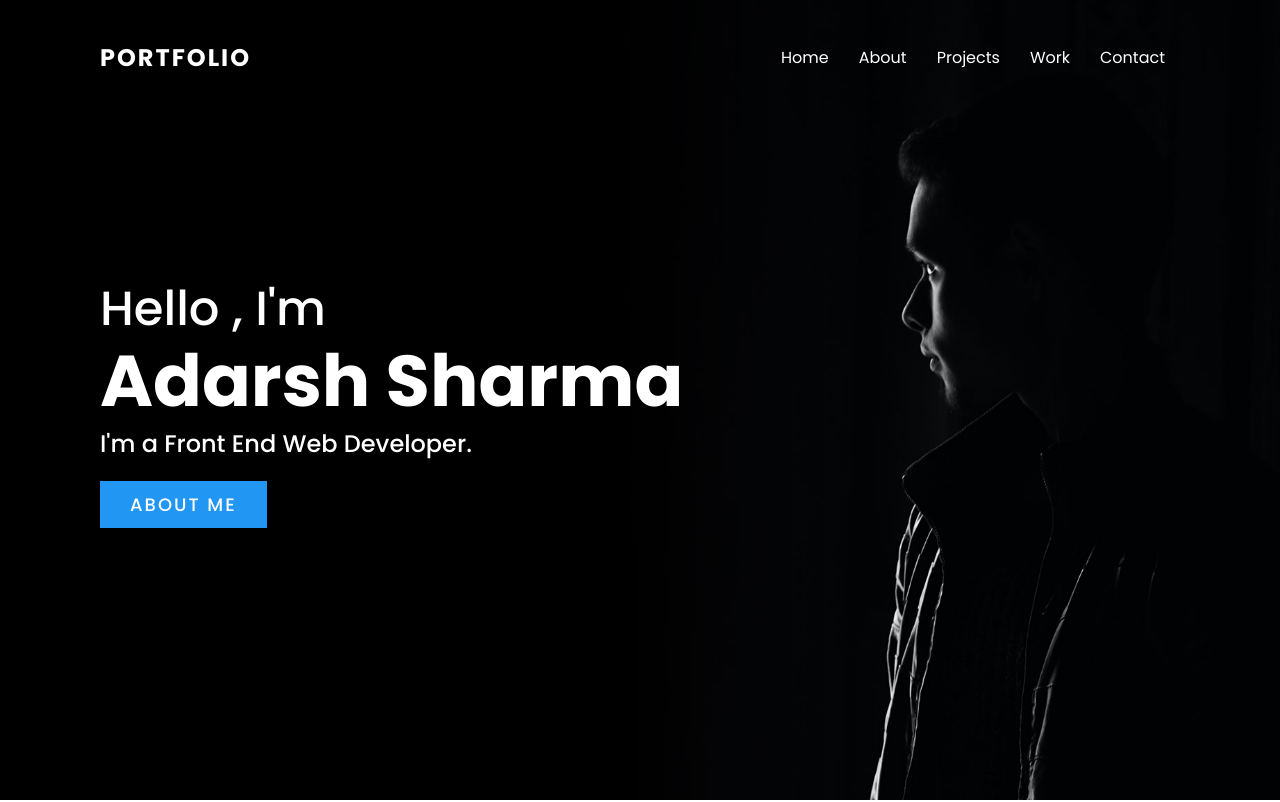
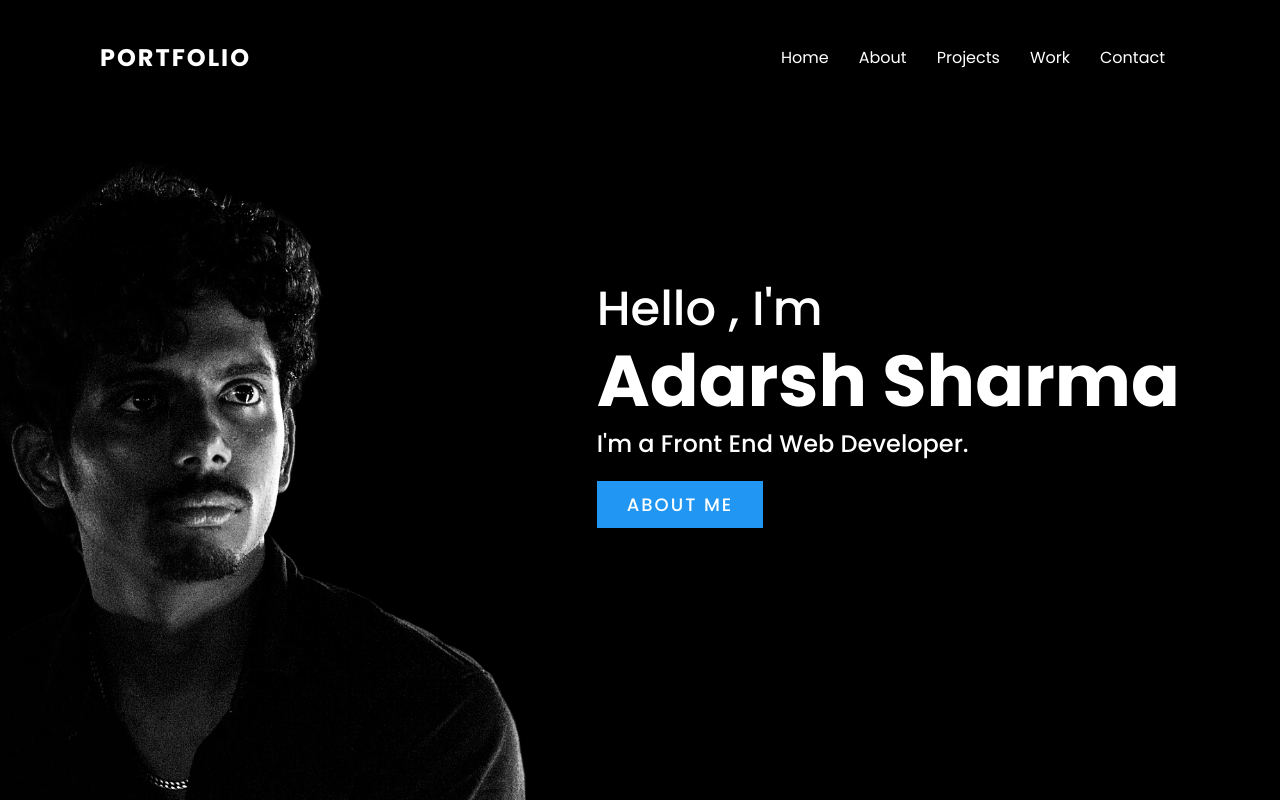
Before and after one commit to adarshsharma-18/Adarsh_Portfolio, a plain HTML site: page index.html in a window 1280 px wide. Shown: the top 802 px of the page. Drawn offline with Linux system fonts and the light colour scheme.

Commit message:
changed the basic

```diff
--- a/index.html
+++ b/index.html
@@ -179,7 +179,7 @@
           <div class="socialIcons">
               <a href="linkedin.com/in/adarsh-sharma18"><i class="fa-brands fa-linkedin"></i></a>
               <a href="https://www.instagram.com/iadarshhh__/"><i class="fa-brands fa-instagram"></i></a>
-              <a href="https://x.com/ShivashishTiw14"><i class="fa-brands fa-twitter"></i></a>
+              <a href="https://x.com/AdarshS02662798"><i class="fa-brands fa-twitter"></i></a>
               <a href="https://discord.com/users/583609739934564352"><i class="fa-brands fa-discord"></i></a>
               <a href="https://github.com/adarshsharma-18"><i class="fa-brands fa-github"></i></a>
           </div>
--- a/style.css
+++ b/style.css
@@ -9,11 +9,11 @@
 .banner{
     position: relative;
     min-height: 100vh;
-    background: url(images/banner.jpg);
+    background: url(images/banner.png);
     background-size: cover;
-    background-position: right;
+    background-position: left;
     display: flex;
-    justify-content: space-between;
+    justify-content: flex-end;
     align-items: center;
 }
 section{
@@ -320,7 +320,7 @@ img{
     .w50{
         margin-bottom: 20px;
     }
-    .services .content .servicesBx{
+    .Projects .content .ProjectsBx{
         margin: 10px;
     }
     .work .content .workBx{
```
Also changed, not shown: images/banner.jpg (deleted), images/banner.png (added).
